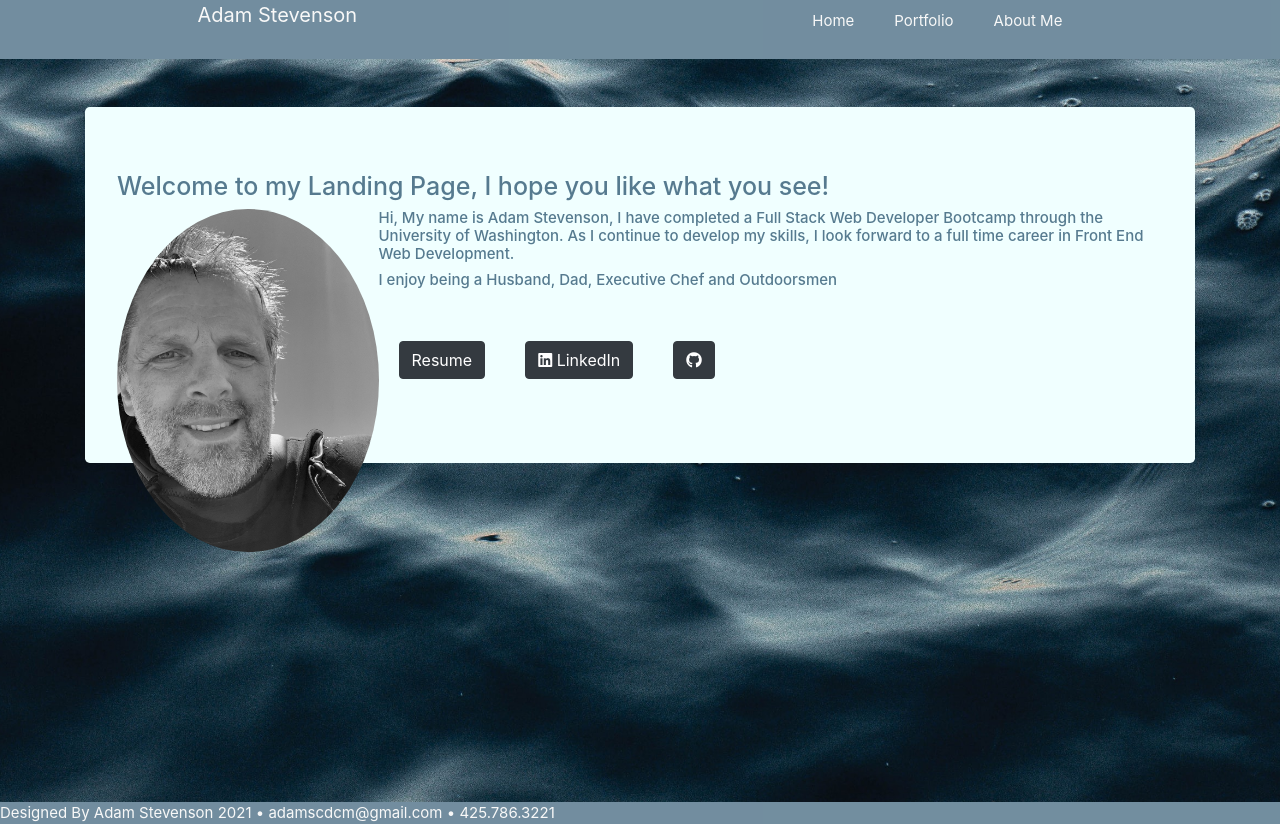
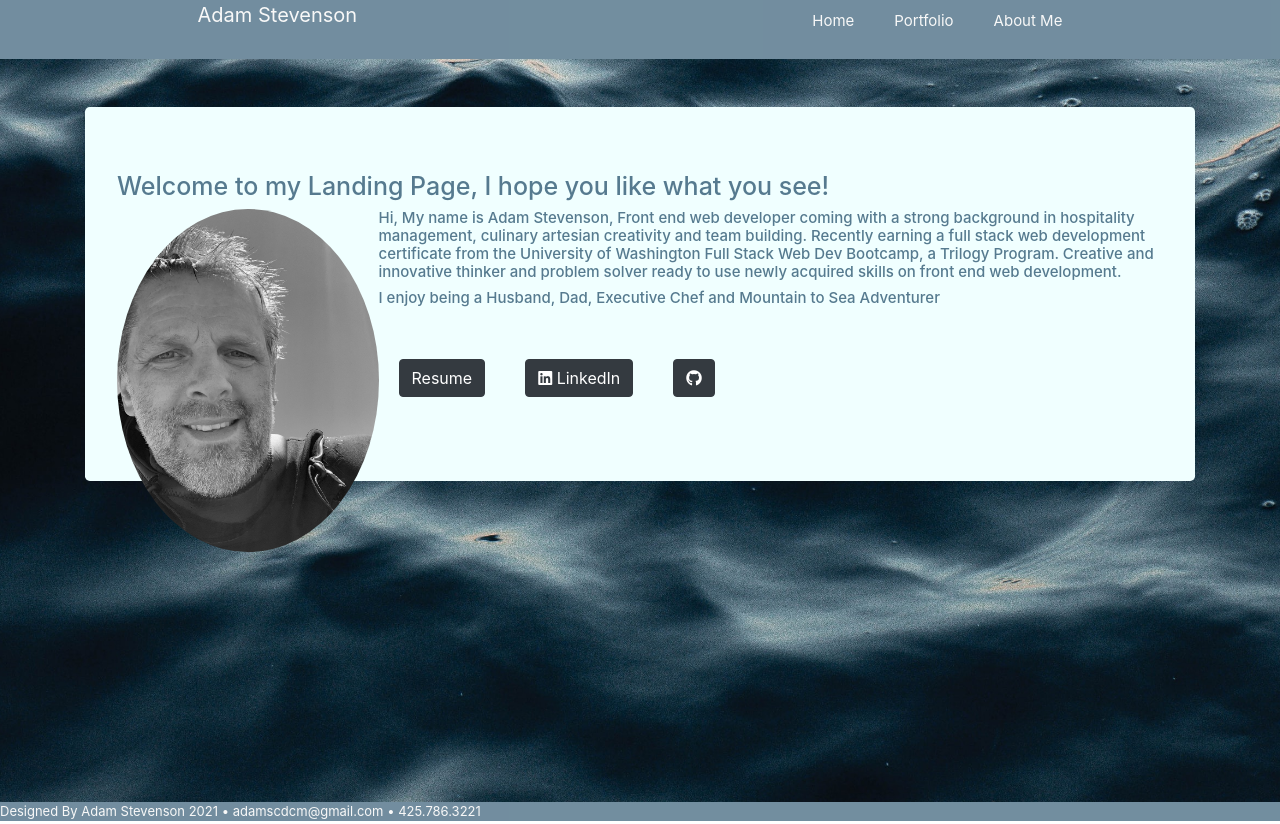
Before and after one commit to adams1971/React-Portfolio20, a React (Create React App) app: page /#/ in a window 1280 px wide. Built offline with nearby package versions, Linux system fonts and the light colour scheme.

Commit message:
updated footer and opening

```diff
--- a/src/components/AboutMe/index.js
+++ b/src/components/AboutMe/index.js
@@ -24,8 +24,8 @@ function HomePg() {
                         {/* <img className="img-fluid float-left rounded-circle portrait" src="./headShot1.JPG" alt="my head shot" style={{ maxWidth: "25%", maxHeight: "auto" }}/> */}
                         <img className="img-fluid float-left rounded-circle portrait" src={myImage} alt="my head shot" style={{ maxWidth: "25%", maxHeight: "auto" }}/>
                         {/* <br /> */}
-                        <h4 style={{ color: '#154360', opacity: '70%', fontSize: '15px'}}>Hi, My name is Adam Stevenson, I have completed a Full Stack Web Developer Bootcamp through the University of Washington. As I continue to develop my skills, I look forward to a full time career in Front End Web Development.</h4>
-                        <h4 style={{ color: '#154360', opacity: '70%', fontSize: '15px'}}>I enjoy being a Husband, Dad, Executive Chef and Outdoorsmen</h4>
+                        <h4 style={{ color: '#154360', opacity: '70%', fontSize: '15px'}}>Hi, My name is Adam Stevenson, Front end web developer coming with a strong background in hospitality management, culinary artesian creativity and team building. Recently earning a full stack web development certificate from the University of Washington Full Stack Web Dev Bootcamp, a Trilogy Program. Creative and innovative thinker and problem solver ready to use newly acquired skills on front end web development.</h4>
+                        <h4 style={{ color: '#154360', opacity: '70%', fontSize: '15px'}}>I enjoy being a Husband, Dad, Executive Chef and Mountain to Sea Adventurer</h4>
                         <br />
 
                         <a style={{ margin: '20px'}} href="https://docs.google.com/document/d/12raioGRVSggiFww3gzKUeVBkyKileUrcp5yK5hqcDVk/edit?usp=sharing" class='btn btn-dark' target='_blank' rel="noreferrer" id='button'>Resume</a>
--- a/src/components/Footer/style.scss
+++ b/src/components/Footer/style.scss
@@ -2,7 +2,7 @@
 //fix color
 .footer {
     color: whitesmoke;
-    font-size: 15px;
+    font-size: 13px;
     list-style-type: none;
     background: #154360;
     opacity: .6;
```
Also changed, not shown: 9 other files (tests, documents, lock files or other folders).
